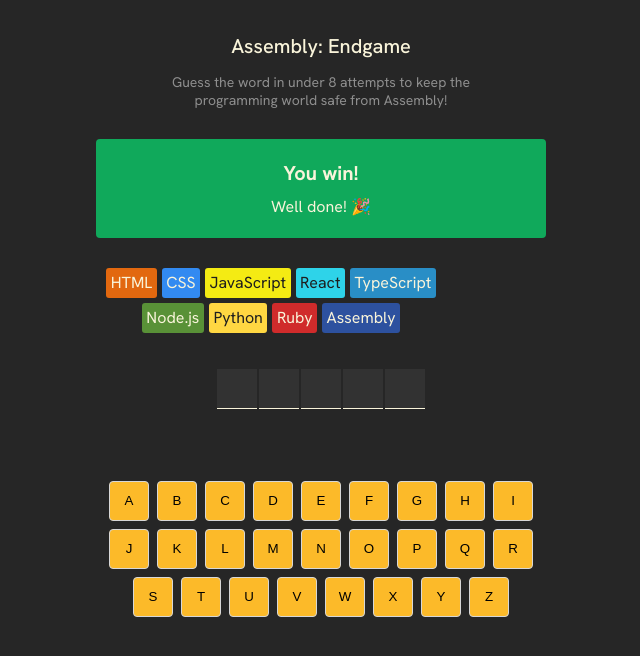
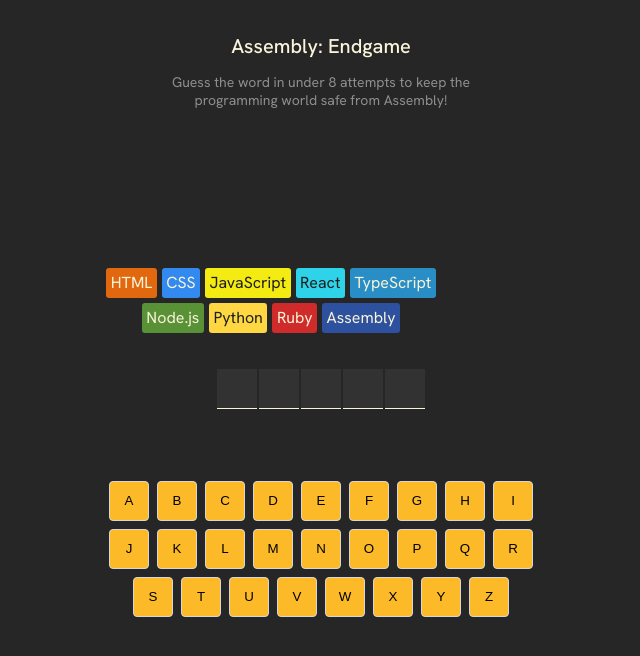
Before and after one commit to GustavoCapis/assembly-endgame, a React (Vite) app: page / in a window 1280 px wide. Shown: the top 656 px of the page, without its empty margins (319-959 px from the left). Built offline with nearby package versions, Linux system fonts and the light colour scheme.

Commit message:
feat: Add conditional rendering to display won/lost status.

```diff
--- a/src/App.jsx
+++ b/src/App.jsx
@@ -19,7 +19,7 @@
   ).length;
 
   //Add end game mechanism
-  const isGameLost = wrongGuessCount >= data.length
+  const isGameLost = wrongGuessCount >= data.length - 1
   const isGameWon = currentWord.split("").every(letter => guessedLetters.includes(letter))
   const isGameOver = isGameLost || isGameWon
 
@@ -32,7 +32,11 @@
   return (
     <main>
       <Header />
-      <Status />
+      <Status
+      isGameOver={isGameOver}
+      isGameLost={isGameLost}
+      isGameWon={isGameWon}
+      />
       <Languages wrongGuessCount={wrongGuessCount} />
       <Word currentWord={currentWord} guessedLetters={guessedLetters} />
       <Keyboard
--- a/src/Status.jsx
+++ b/src/Status.jsx
@@ -1,10 +1,29 @@
-export default function Status() {
-  return (
+import clsx from "clsx";
+
+export default function Status(props) {
+  const gameLostMsg = (
     <>
-      <section className="game-status">
-        <h2>You win!</h2>
-        <p>Well done! 🎉</p>
-      </section>
+      <h2>Game Over!</h2>
+      <p>You lose! Better start learning Assembly 😭</p>
     </>
   );
+
+  const gameWonMsg = (
+    <>
+      <h2>You win!</h2>
+      <p>Well done! 🎉</p>
+    </>
+  );
+
+  const className = clsx("game-status", {
+    won: props.isGameWon,
+    lost: props.isGameLost,
+    hidden: !props.isGameOver,
+  });
+
+  return (
+    <section className={className}>
+      {props.isGameWon ? gameWonMsg : gameLostMsg}
+    </section>
+  );
 }
--- a/src/index.css
+++ b/src/index.css
@@ -31,14 +31,27 @@
 }
 
 .game-status {
-  background-color: #10a95b;
   display: flex;
   flex-direction: column;
   align-items: center;
-  color: #f9f4da;
   padding: 16px 8px;
   border-radius: 4px;
   margin-block: 30px;
+}
+
+.game-status.hidden {
+  color: transparent;
+  background-color: transparent;
+}
+
+.game-status.won {
+  background-color: #10a95b;
+  color: #f9f4da;
+}
+
+.game-status.lost {
+  background-color: #ba2a2a;
+  color: #f9f4da;
 }
 
 .game-status > h2 {
```
